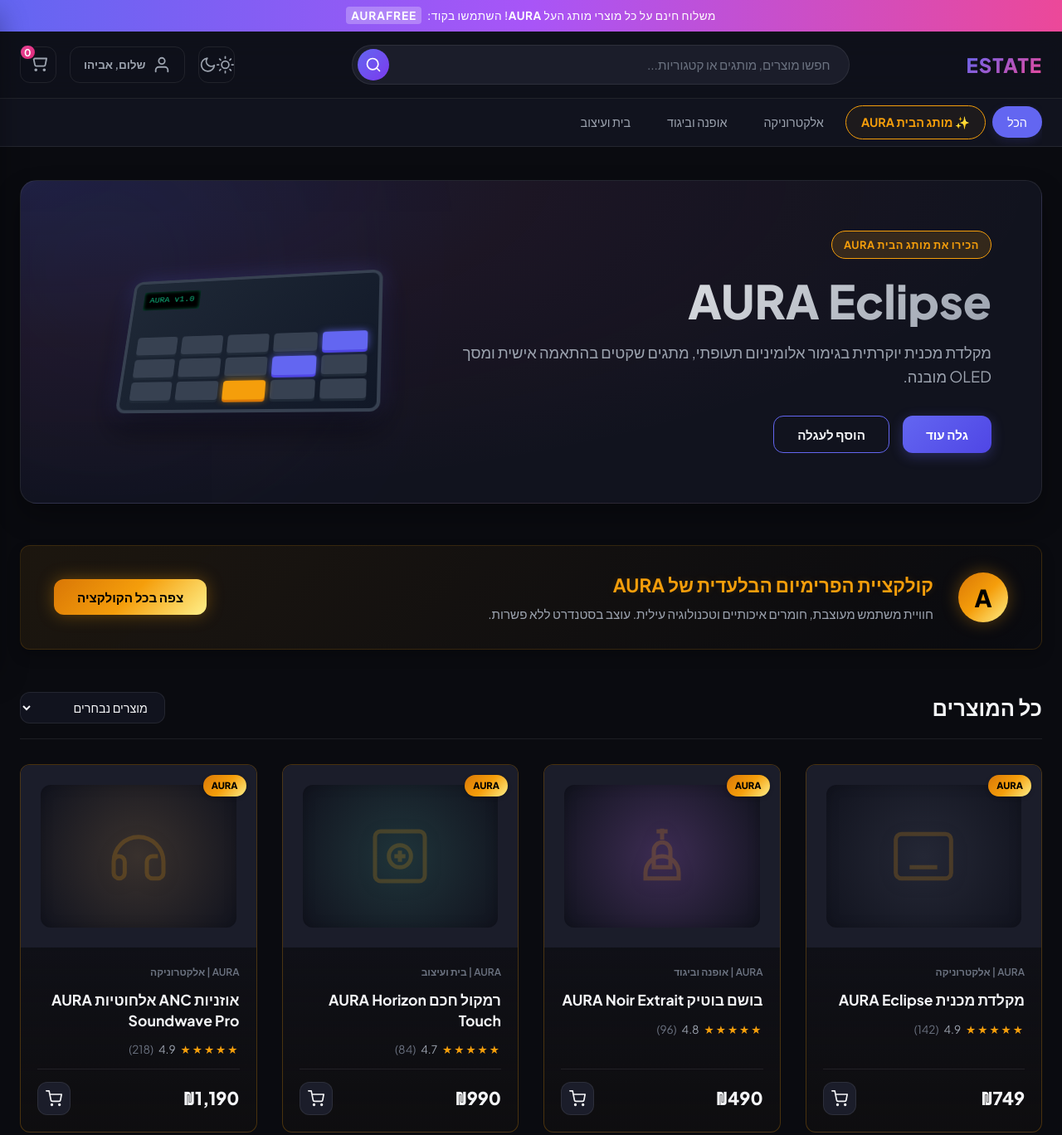
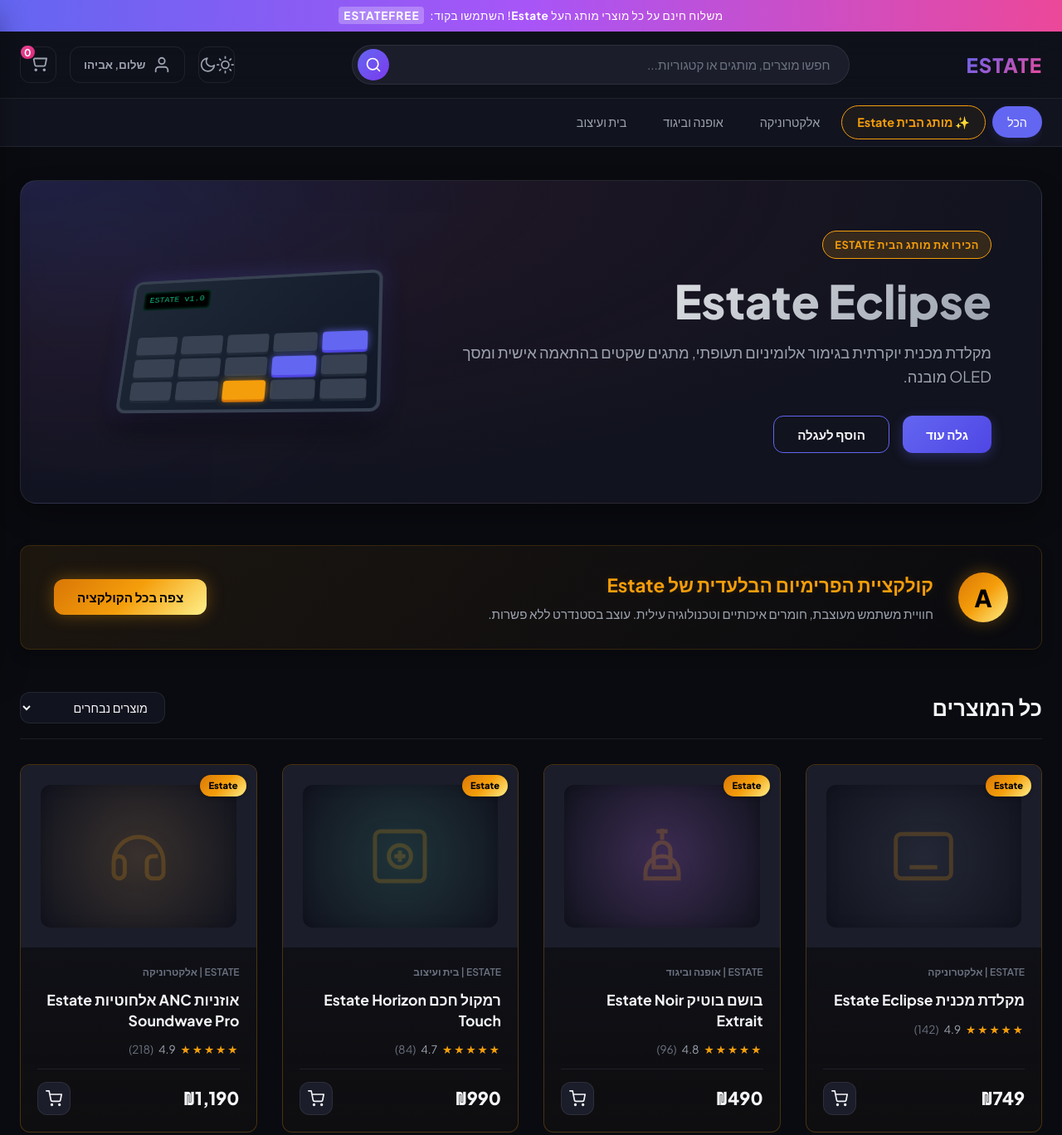
Before and after one commit to elads30/estate-ecshop, a plain HTML site: page index.html in a window 1280 px wide. Shown: the top 1368 px of the page at 83% size. Drawn offline with Linux system fonts and the light colour scheme.

Commit message:
Change house brand from AURA to Estate

```diff
--- a/app.js
+++ b/app.js
@@ -3,9 +3,9 @@
 // Product Catalog Data
 const products = [
     {
-        id: 'aura-keyboard',
-        title: 'מקלדת מכנית AURA Eclipse',
-        brand: 'AURA',
+        id: 'estate-keyboard',
+        title: 'מקלדת מכנית Estate Eclipse',
+        brand: 'Estate',
         category: 'electronics',
         price: 749,
         rating: 4.9,
@@ -14,7 +14,7 @@
         svgIcon: `<svg class="image-vector-symbol" viewBox="0 0 24 24" fill="none" stroke="currentColor" stroke-width="1.5"><rect x="2" y="4" width="20" height="16" rx="2"/><path d="M6 8h.01M10 8h.01M14 8h.01M18 8h.01M6 12h.01M10 12h.01M14 12h.01M18 12h.01M7 16h10"/></svg>`,
         description: 'חוויית הקלדה יוקרתית שאין שנייה לה. מקלדת מכנית מלאה עם גוף אלומיניום תעופתי מכורסם ב-CNC, סוויצ׳ים שקטים בהתאמה אישית ומסך OLED מובנה להצגת סטטוסים וחתימות מותאמות אישית.',
         specs: {
-            'סוג מתגים': 'AURA Linear Silent Yellow (משומנים מראש)',
+            'סוג מתגים': 'Estate Linear Silent Yellow (משומנים מראש)',
             'חיבור': 'חוטי Type-C / אלחוטי 2.4GHz / Bluetooth 5.1',
             'תאורה': 'RGB מלאה לכל מקש בנפרד',
             'חומר גוף': 'אלומיניום תעופתי 6063',
@@ -22,16 +22,16 @@
         }
     },
     {
-        id: 'aura-cologne',
-        title: 'בושם בוטיק AURA Noir Extrait',
-        brand: 'AURA',
+        id: 'estate-cologne',
+        title: 'בושם בוטיק Estate Noir Extrait',
+        brand: 'Estate',
         category: 'fashion',
         price: 490,
         rating: 4.8,
         reviews: 96,
         imgClass: 'img-fragrance',
         svgIcon: `<svg class="image-vector-symbol" viewBox="0 0 24 24" fill="none" stroke="currentColor" stroke-width="1.5"><path d="M6 18a6 6 0 0 1 12 0v2H6v-2zM9 10a3 3 0 0 1 6 0v6H9v-6zM12 2v4M10 3h4"/></svg>`,
-        description: 'ניחוח יוניסקס עוצמתי וממכר שעוצב במיוחד עבור מותג AURA. שילוב מהפנט של עץ אלגום חם, ענבר עשיר, ונגיעות עדינות של תבלינים שחורים ווניל מדגסקר.',
+        description: 'ניחוח יוניסקס עוצמתי וממכר שעוצב במיוחד עבור מותג Estate. שילוב מהפנט של עץ אלגום חם, ענבר עשיר, ונגיעות עדינות של תבלינים שחורים ווניל מדגסקר.',
         specs: {
             'ריכוז': 'Extrait de Parfum (ריכוז שמן גבוה במיוחד)',
             'תווי ראש': 'פלפל שחור, הל, תאנה',
@@ -41,9 +41,9 @@
         }
     },
     {
-        id: 'aura-speaker',
-        title: 'רמקול חכם AURA Horizon Touch',
-        brand: 'AURA',
+        id: 'estate-speaker',
+        title: 'רמקול חכם Estate Horizon Touch',
+        brand: 'Estate',
         category: 'home',
         price: 990,
         rating: 4.7,
@@ -56,13 +56,13 @@
             'מסך': 'AMOLED Touch בגודל 4 אינץ׳',
             'קישוריות': 'Wi-Fi 6, Bluetooth 5.2, AirPlay 2, Spotify Connect',
             'בית חכם': 'תומך ב-Matter, Apple Home, Google Home',
-            'מיקרופונים': 'מערך של 4 מיקרופונים רחוקי שדה עם ביטול רעשים'
+            'מיקרופונים': 'מערך של 4 מיקרופונים רחוקי שדה WITH ביטול רעשים'
         }
     },
     {
-        id: 'aura-headphones',
-        title: 'אוזניות ANC אלחוטיות AURA Soundwave Pro',
-        brand: 'AURA',
+        id: 'estate-headphones',
+        title: 'אוזניות ANC אלחוטיות Estate Soundwave Pro',
+        brand: 'Estate',
         category: 'electronics',
         price: 1190,
         rating: 4.9,
@@ -325,8 +325,8 @@
     let filteredList = [...products];
 
     // 1. Filter by category
-    if (currentCategory === 'aura') {
-        filteredList = filteredList.filter(p => p.brand === 'AURA');
+    if (currentCategory === 'estate') {
+        filteredList = filteredList.filter(p => p.brand === 'Estate');
     } else if (currentCategory !== 'all') {
         filteredList = filteredList.filter(p => p.category === currentCategory);
     }
@@ -364,12 +364,12 @@
     }
 
     filteredList.forEach(product => {
-        const isAura = product.brand === 'AURA';
+        const isAura = product.brand === 'Estate';
         const cardClass = isAura ? 'product-card brand-aura-card' : 'product-card';
 
         const cardHtml = `
             <article class="${cardClass}" id="card-${product.id}">
-                ${isAura ? `<span class="brand-badge-tag">AURA</span>` : ''}
+                ${isAura ? `<span class="brand-badge-tag">Estate</span>` : ''}
                 <div class="product-card-image-box">
                     <div class="product-image-placeholder ${product.imgClass}">
                         ${product.svgIcon}
@@ -420,8 +420,8 @@
     // Update Title of Catalog
     if (category === 'all') {
         elements.catalogTitle.innerText = 'כל המוצרים';
-    } else if (category === 'aura') {
-        elements.catalogTitle.innerText = 'קולקציית העל AURA';
+    } else if (category === 'estate') {
+        elements.catalogTitle.innerText = 'קולקציית העל Estate';
     } else {
         elements.catalogTitle.innerText = translateCategory(category);
     }
@@ -539,7 +539,7 @@
     const code = elements.promoInput.value.trim().toUpperCase();
     if (!code) return;
 
-    if (code === 'AURAFREE' || code === 'SAVE10') {
+    if (code === 'ESTATEFREE' || code === 'SAVE10') {
         appliedPromo = { code: code, rate: 0.10 }; // 10% discount
         showToast('קוד הקופון הוחל בהצלחה! קיבלת 10% הנחה.', '🎉');
         updateCartUI();
@@ -578,14 +578,14 @@
     let subtotal = 0;
     cart.forEach(item => {
         subtotal += item.price * item.quantity;
-        const isAura = item.brand === 'AURA';
+        const isAura = item.brand === 'Estate';
 
         const itemHtml = `
             <div class="cart-item">
                 <div class="cart-item-details">
                     <h4 class="cart-item-title">${item.title}</h4>
                     <span class="cart-item-price">₪${(item.price * item.quantity).toLocaleString()}</span>
-                    ${isAura ? `<span class="cart-item-brand">✨ מותג AURA</span>` : ''}
+                    ${isAura ? `<span class="cart-item-brand">✨ מותג Estate</span>` : ''}
 
                     <div class="quantity-adjuster" style="margin-top: 8px; width: fit-content;">
                         <button class="qty-btn" onclick="changeQty('${item.id}', -1)">-</button>
@@ -652,7 +652,7 @@
     const product = products.find(p => p.id === productId);
     if (!product) return;
 
-    const isAura = product.brand === 'AURA';
+    const isAura = product.brand === 'Estate';
 
     // Formulate specification rows
     let specsHtml = '';
@@ -673,7 +673,7 @@
         </div>
         <div class="modal-product-details-box">
             <span class="modal-product-badge ${isAura ? 'badge-aura' : ''}">
-                ${isAura ? '✨ מותג הבית AURA' : translateCategory(product.category)}
+                ${isAura ? '✨ מותג הבית Estate' : translateCategory(product.category)}
             </span>
             <h2 class="modal-product-title">${product.title}</h2>
 
--- a/index.html
+++ b/index.html
@@ -16,7 +16,7 @@
 
     <!-- Top Glowing Bar -->
     <div class="top-announcement-bar">
-        <span>משלוח חינם על כל מוצרי מותג העל <strong>AURA</strong>! השתמשו בקוד: <span class="promo-code">AURAFREE</span></span>
+        <span>משלוח חינם על כל מוצרי מותג העל <strong>Estate</strong>! השתמשו בקוד: <span class="promo-code">ESTATEFREE</span></span>
     </div>
 
     <!-- Header Navigation -->
@@ -72,7 +72,7 @@
         <div class="nav-container">
             <ul class="nav-links">
                 <li><button class="nav-category-link active" data-category="all" id="cat-all">הכל</button></li>
-                <li><button class="nav-category-link brand-highlight-btn" data-category="aura" id="cat-aura">✨ מותג הבית AURA</button></li>
+                <li><button class="nav-category-link brand-highlight-btn" data-category="estate" id="cat-estate">✨ מותג הבית Estate</button></li>
                 <li><button class="nav-category-link" data-category="electronics" id="cat-electronics">אלקטרוניקה</button></li>
                 <li><button class="nav-category-link" data-category="fashion" id="cat-fashion">אופנה וביגוד</button></li>
                 <li><button class="nav-category-link" data-category="home" id="cat-home">בית ועיצוב</button></li>
@@ -88,19 +88,19 @@
             <div class="hero-glow"></div>
             <div class="hero-slide active">
                 <div class="hero-content">
-                    <span class="hero-tag">הכירו את מותג הבית AURA</span>
-                    <h1 class="hero-title">AURA Eclipse</h1>
+                    <span class="hero-tag">הכירו את מותג הבית Estate</span>
+                    <h1 class="hero-title">Estate Eclipse</h1>
                     <p class="hero-subtitle">מקלדת מכנית יוקרתית בגימור אלומיניום תעופתי, מתגים שקטים בהתאמה אישית ומסך OLED מובנה.</p>
                     <div class="hero-cta-group">
-                        <button class="btn btn-primary" onclick="quickViewProduct('aura-keyboard')">גלה עוד</button>
-                        <button class="btn btn-outline glow-border-btn" onclick="addToCartDirect('aura-keyboard')">הוסף לעגלה</button>
+                        <button class="btn btn-primary" onclick="quickViewProduct('estate-keyboard')">גלה עוד</button>
+                        <button class="btn btn-outline glow-border-btn" onclick="addToCartDirect('estate-keyboard')">הוסף לעגלה</button>
                     </div>
                 </div>
                 <div class="hero-image-wrapper">
                     <!-- Elegant CSS representation -->
                     <div class="product-3d-showcase keyboard-showcase">
                         <div class="keyboard-body">
-                            <div class="oled-screen">AURA v1.0</div>
+                            <div class="oled-screen">ESTATE v1.0</div>
                             <div class="keycaps-grid">
                                 <span class="key key-glow"></span><span class="key"></span><span class="key"></span><span class="key"></span><span class="key"></span>
                                 <span class="key"></span><span class="key key-glow"></span><span class="key"></span><span class="key"></span><span class="key"></span>
@@ -117,7 +117,7 @@
             <div class="brand-ribbon-content">
                 <div class="brand-badge-circle">A</div>
                 <div class="brand-text">
-                    <h2>קולקציית הפרימיום הבלעדית של AURA</h2>
+                    <h2>קולקציית הפרימיום הבלעדית של Estate</h2>
                     <p>חוויית משתמש מעוצבת, חומרים איכותיים וטכנולוגיה עילית. עוצב בסטנדרט ללא פשרות.</p>
                 </div>
                 <button class="btn btn-brand" id="view-brand-collection-btn">צפה בכל הקולקציה</button>
@@ -278,13 +278,13 @@
         <div class="footer-container">
             <div class="footer-brand">
                 <span class="logo-luxe">ESTATE</span>
-                <p>חנות מקוונת המאפשרת לך ליהנות ממוצרי מותגים בינלאומיים לצד מוצרי מותג הבית היוקרתי AURA בעיצובים בלעדיים.</p>
+                <p>חנות מקוונת המאפשרת לך ליהנות ממוצרי מותגים בינלאומיים לצד מוצרי מותג הבית היוקרתי Estate בעיצובים בלעדיים.</p>
             </div>
             <div class="footer-links">
                 <h4>ניווט מהיר</h4>
                 <ul>
                     <li><a href="#" onclick="filterByCategory('all')">כל המוצרים</a></li>
-                    <li><a href="#" onclick="filterByCategory('aura')">מוצרי AURA</a></li>
+                    <li><a href="#" onclick="filterByCategory('estate')">מוצרי Estate</a></li>
                     <li><a href="#">תקנון האתר</a></li>
                     <li><a href="#">מדיניות משלוחים והחזרות</a></li>
                 </ul>
```
